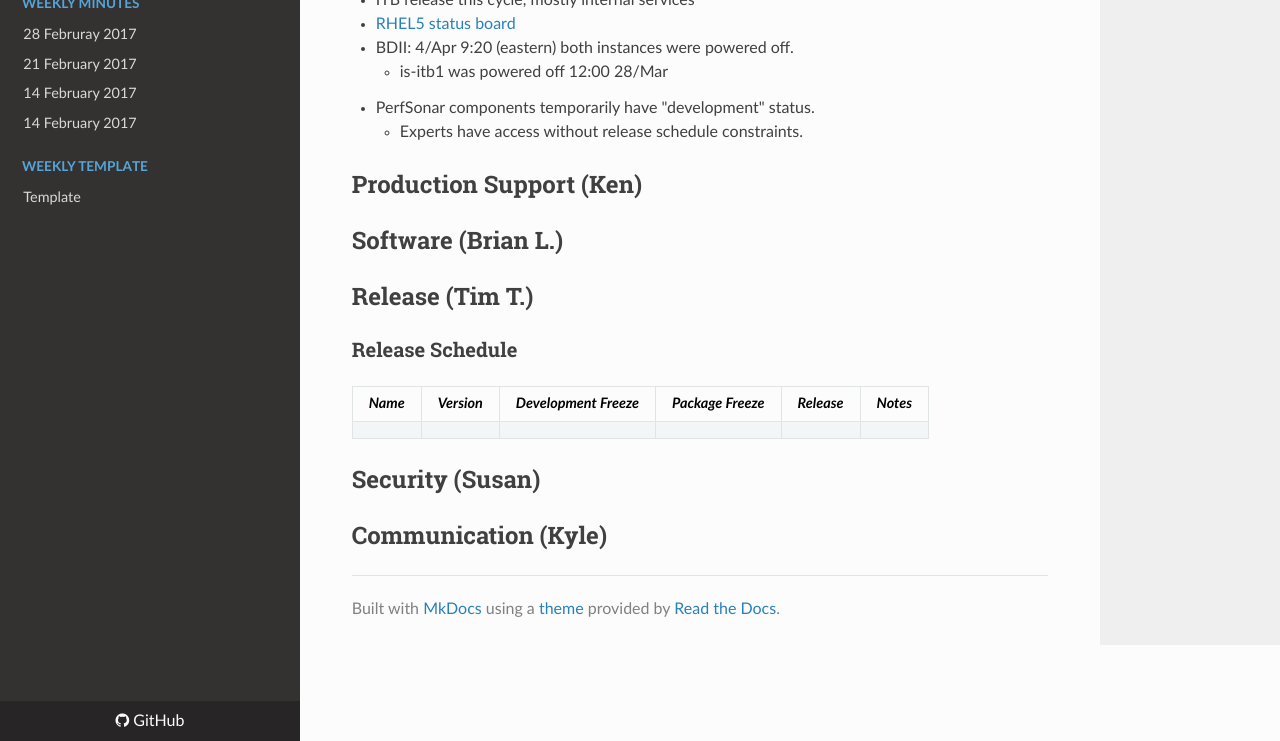
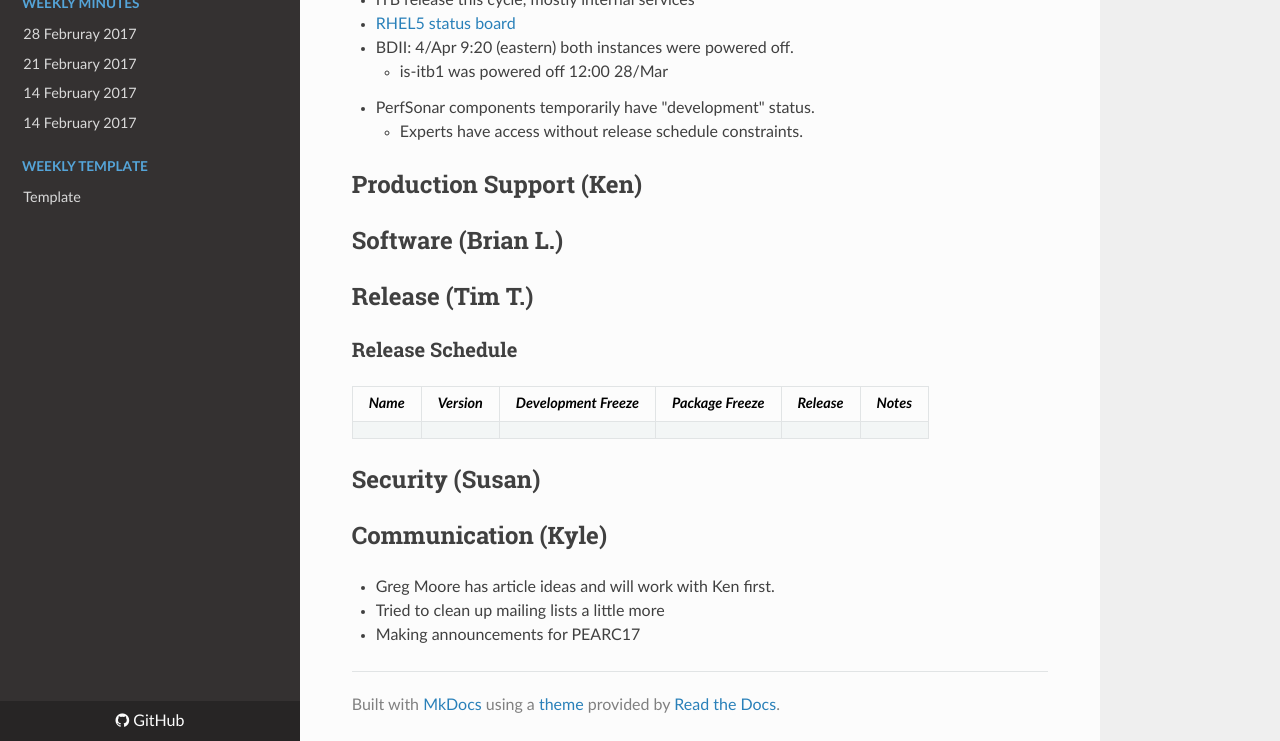
Before and after one commit to zsshah/production, an MkDocs documentation site: the page built from docs/WeeklyMinutes/4April2017.md, in a window 1280 px wide and 900 px high, scrolled down 1844 px, cut to the strip 159-900 px from the top of the window. Built offline with MkDocs 1.6.1, drawn with Linux system fonts in a browser that asks for light colours; nearby versions of some CDN libraries; old or Windows-style settings are respelled for this version of MkDocs.

Commit message:
Update 4April2017.md

```diff
--- a/docs/WeeklyMinutes/4April2017.md
+++ b/docs/WeeklyMinutes/4April2017.md
@@ -47,3 +47,6 @@
 ## Security (Susan)
 
 ## Communication (Kyle)
+   * Greg Moore has article ideas and will work with Ken first.
+   * Tried to clean up mailing lists a little more
+   * Making announcements for PEARC17
```
